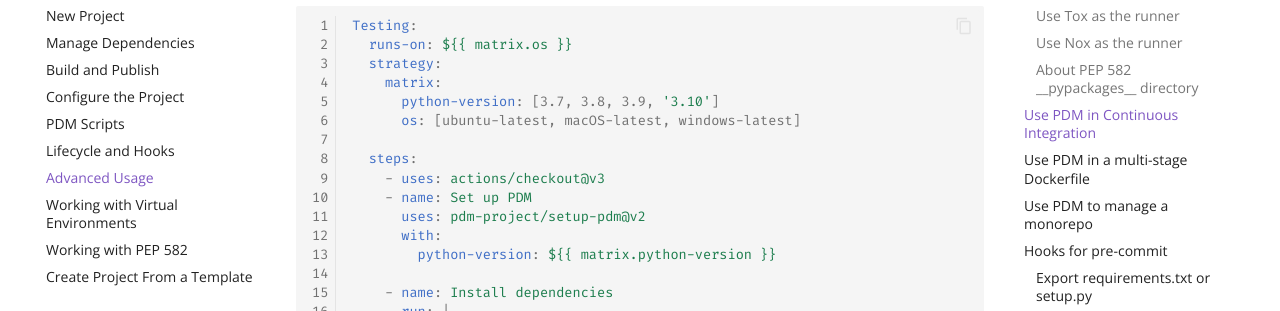
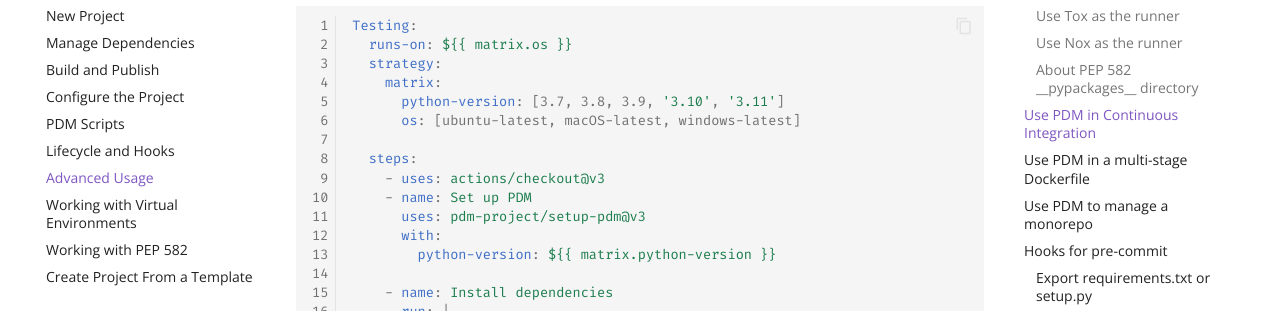
Before and after one commit to azurelotus0926/pdm, an MkDocs documentation site: the page built from docs/docs/usage/advanced.md, in a window 1280 px wide and 900 px high, scrolled down 2621 px. Shown: the part 167-478 px from the top of the window. Built offline with MkDocs 1.6.1 and Material for MkDocs 9.7.7, drawn with Linux system fonts in a browser that asks for light colours; comment, search, counter and statistics services are not loaded; the version menu is left out.

Commit message:
docs: update github actions version (#2265)

```diff
--- a/docs/docs/usage/advanced.md
+++ b/docs/docs/usage/advanced.md
@@ -115,13 +115,13 @@ Testing:
   runs-on: ${{ matrix.os }}
   strategy:
     matrix:
-      python-version: [3.7, 3.8, 3.9, '3.10']
+      python-version: [3.7, 3.8, 3.9, '3.10', '3.11']
       os: [ubuntu-latest, macOS-latest, windows-latest]
 
   steps:
     - uses: actions/checkout@v3
     - name: Set up PDM
-      uses: pdm-project/setup-pdm@v2
+      uses: pdm-project/setup-pdm@v3
       with:
         python-version: ${{ matrix.python-version }}
 
```
